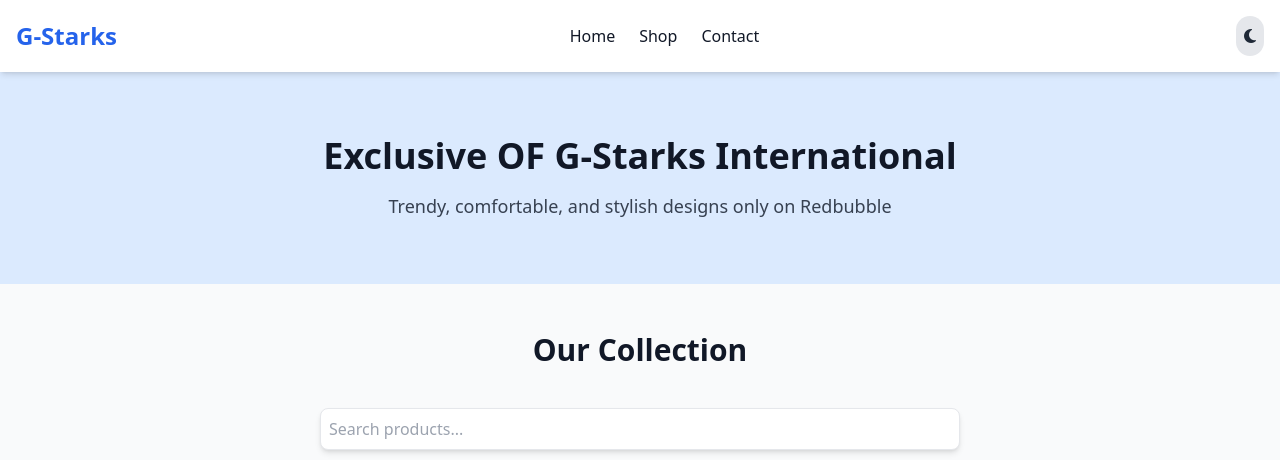
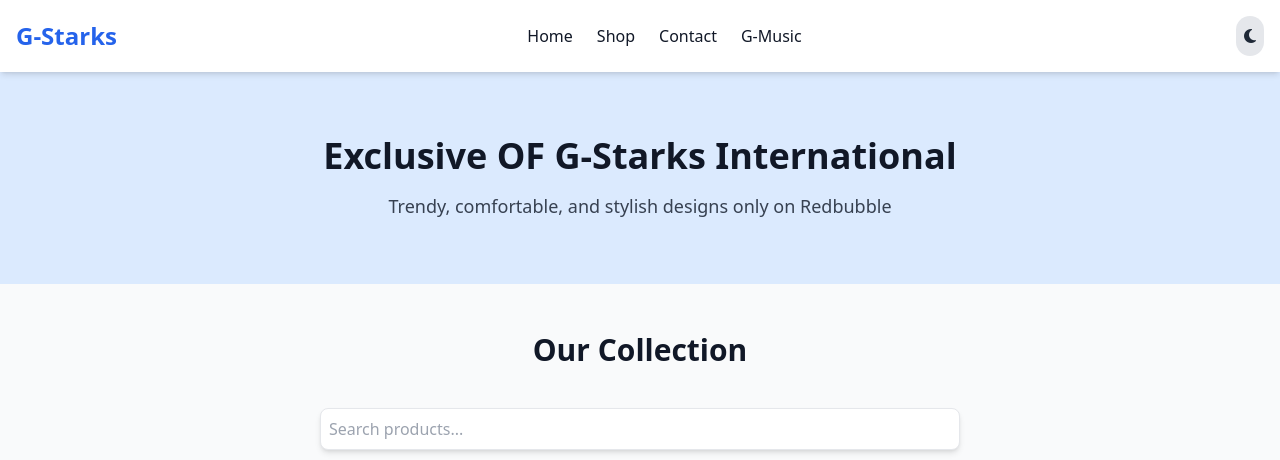
Before and after one commit to gstarksinternational-oss/Gstarks, a plain HTML site: page index.html in a window 1280 px wide. Shown: the top 460 px of the page. Drawn offline with nearby package versions, Linux system fonts and the light colour scheme.

Commit message:
Update index.html

```diff
--- a/index.html
+++ b/index.html
@@ -41,6 +41,7 @@
           <li><a href="#" class="hover:text-blue-500">Home</a></li>
           <li><a href="#shop" class="hover:text-blue-500">Shop</a></li>
           <li><a href="#contact" class="hover:text-blue-500">Contact</a></li>
+           <li><a href="g-music.html">G-Music</a></li>
         </ul>
       </nav>
       <button id="darkToggle" class="ml-6 p-2 rounded-full bg-gray-200 dark:bg-gray-700">
```
